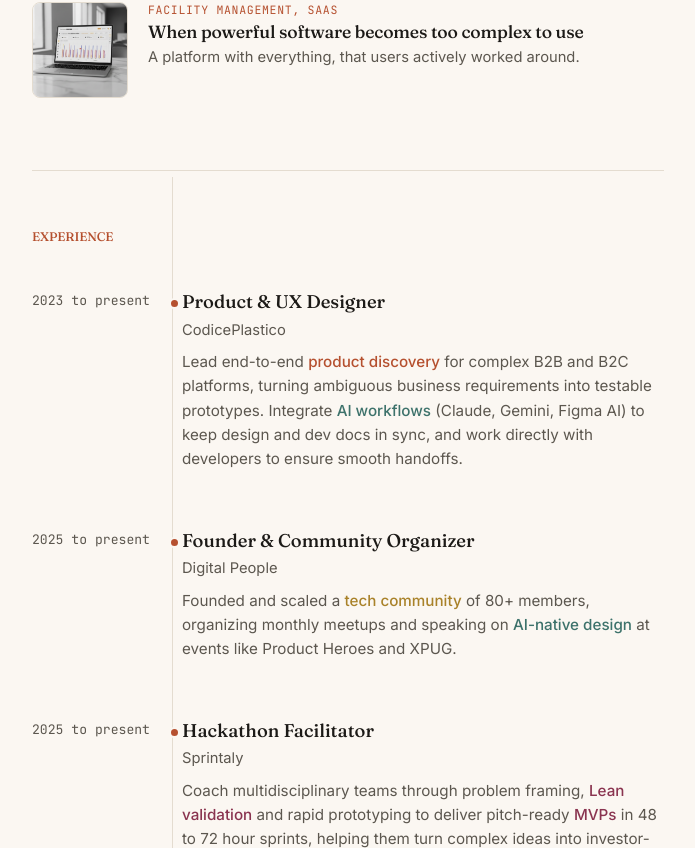
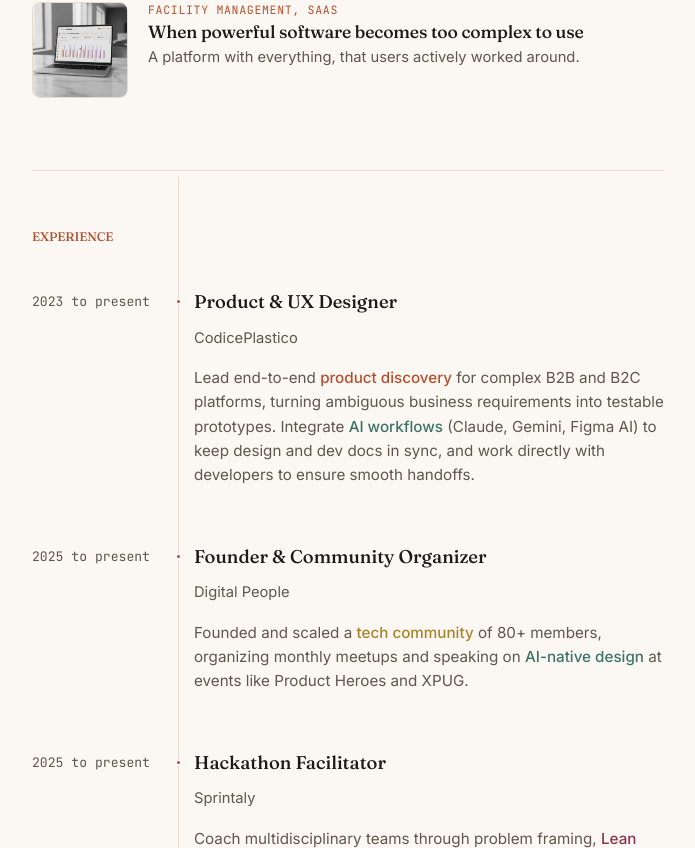
Before and after one commit to isabellabonora/website, a Next.js app: page / in a window 1280 px wide. Shown: the part 1432-2280 px from the top of the page, without its empty margins (292-987 px from the left). Built offline with nearby package versions, Linux system fonts and the light colour scheme.

Commit message:
adjustments

```diff
--- a/app/page.tsx
+++ b/app/page.tsx
@@ -507,8 +507,9 @@ const css = `
 
   .entry {
     display: grid;
-    grid-template-columns: 130px 1fr;
-    gap: 20px;
+    grid-template-columns: 130px 16px 1fr;
+    align-items: center;
+    gap: 8px;
     margin-bottom: 30px;
     position: relative;
     padding: 12px 14px;
@@ -523,7 +524,15 @@ const css = `
     font-size: 0.82rem;
     color: var(--ink-soft);
     font-family: 'JetBrains Mono', monospace;
-    padding-top: 3px;
+  }
+
+  #experience .entry .dot {
+    justify-self: center;
+    width: 7px;
+    height: 7px;
+    border-radius: 50%;
+    background: var(--accent);
+    border: 2px solid var(--bg);
   }
 
   .entry .role-title {
@@ -533,12 +542,14 @@ const css = `
   }
 
   .entry .org {
+    grid-column: 3;
     color: var(--ink-soft);
     font-size: 0.92rem;
     margin-top: 2px;
   }
 
   .entry p.desc {
+    grid-column: 3;
     margin-top: 8px;
     font-size: 0.95rem;
     color: var(--ink-soft);
@@ -548,8 +559,11 @@ const css = `
   @media (max-width: 560px) {
     .entry {
       grid-template-columns: 1fr;
+      align-items: start;
       gap: 6px;
     }
+    .entry .dot { display: none; }
+    .entry .org, .entry p.desc { grid-column: 1; }
   }
 
   /* ---------- SKILLS ---------- */
@@ -709,32 +723,15 @@ const css = `
   #experience::before {
     content: '';
     position: absolute;
-    left: 140px;
+    left: 146px;
     top: 6px;
     bottom: 6px;
     width: 1px;
     background: var(--line);
   }
 
-  #experience .entry .period {
-    position: relative;
-  }
-
-  #experience .entry .period::after {
-    content: '';
-    position: absolute;
-    right: -18px;
-    top: calc(0.92rem - 3.5px);
-    width: 7px;
-    height: 7px;
-    border-radius: 50%;
-    background: var(--accent);
-    border: 2px solid var(--bg);
-  }
-
   @media (max-width: 560px) {
     #experience::before { display: none; }
-    #experience .entry .period::after { display: none; }
   }
 
   /* ---------- EDUCATION LIST ---------- */
@@ -1184,47 +1181,42 @@ const bodyHtml = `
 
     <div class="entry">
       <div class="period">2023 to present</div>
-      <div>
+      <span class="dot"></span>
         <div class="role-title">Product &amp; UX Designer</div>
         <div class="org">CodicePlastico</div>
         <p class="desc">Lead end-to-end <span class="kw kw-design">product discovery</span> for complex B2B and B2C platforms, turning ambiguous business requirements into testable prototypes. Integrate <span class="kw kw-ai">AI workflows</span> (Claude, Gemini, Figma AI) to keep design and dev docs in sync, and work directly with developers to ensure smooth handoffs.</p>
-      </div>
     </div>
 
     <div class="entry">
       <div class="period">2025 to present</div>
-      <div>
+      <span class="dot"></span>
         <div class="role-title">Founder &amp; Community Organizer</div>
         <div class="org">Digital People</div>
         <p class="desc">Founded and scaled a <span class="kw kw-community">tech community</span> of <span class="count-up" data-target="80">0</span>+ members, organizing monthly meetups and speaking on <span class="kw kw-ai">AI-native design</span> at events like Product Heroes and XPUG.</p>
-      </div>
     </div>
 
     <div class="entry">
       <div class="period">2025 to present</div>
-      <div>
+      <span class="dot"></span>
         <div class="role-title">Hackathon Facilitator</div>
         <div class="org">Sprintaly</div>
         <p class="desc">Coach multidisciplinary teams through problem framing, <span class="kw kw-startup">Lean validation</span> and rapid prototyping to deliver pitch-ready <span class="kw kw-startup">MVPs</span> in 48 to 72 hour sprints, helping them turn complex ideas into investor-ready value propositions.</p>
-      </div>
     </div>
 
     <div class="entry">
       <div class="period">2021 to present</div>
-      <div>
+      <span class="dot"></span>
         <div class="role-title">Product Designer &amp; No-code Builder</div>
         <div class="org">Freelance</div>
         <p class="desc">Launched multiple production-ready <span class="kw kw-startup">MVPs</span> for early-stage <span class="kw kw-startup">startups</span>, from problem validation and <span class="kw kw-design">UX research</span> through functional <span class="kw kw-ai">Bubble.io</span> implementation. Long-term partner for a growing startup, evolving its MVP into a scaled platform.</p>
-      </div>
     </div>
 
     <div class="entry">
       <div class="period">2020 to 2021</div>
-      <div>
+      <span class="dot"></span>
         <div class="role-title">Product Lead &amp; Co-founder</div>
         <div class="org">Mimiroo, Startup Geeks Incubator</div>
         <p class="desc">End-to-end development of an <span class="kw kw-startup">EdTech project</span>: defined the business model and value proposition, ran competitor analysis, and built/tested a functional <span class="kw kw-startup">MVP</span> in Bubble.io to validate core assumptions with real users.</p>
-      </div>
     </div>
   </section>
 
--- a/portfolio-alt.html
+++ b/portfolio-alt.html
@@ -510,8 +510,9 @@
 
   .entry {
     display: grid;
-    grid-template-columns: 130px 1fr;
-    gap: 20px;
+    grid-template-columns: 130px 16px 1fr;
+    align-items: center;
+    gap: 8px;
     margin-bottom: 30px;
   }
 
@@ -521,7 +522,15 @@
     font-size: 0.82rem;
     color: var(--ink-soft);
     font-family: 'JetBrains Mono', monospace;
-    padding-top: 3px;
+  }
+
+  #experience .entry .dot {
+    justify-self: center;
+    width: 7px;
+    height: 7px;
+    border-radius: 50%;
+    background: var(--accent);
+    border: 2px solid var(--bg);
   }
 
   .entry .role-title {
@@ -531,12 +540,14 @@
   }
 
   .entry .org {
+    grid-column: 3;
     color: var(--ink-soft);
     font-size: 0.92rem;
     margin-top: 2px;
   }
 
   .entry p.desc {
+    grid-column: 3;
     margin-top: 8px;
     font-size: 0.95rem;
     color: var(--ink-soft);
@@ -546,8 +557,11 @@
   @media (max-width: 560px) {
     .entry {
       grid-template-columns: 1fr;
+      align-items: start;
       gap: 6px;
     }
+    .entry .org, .entry p.desc { grid-column: 1; }
+    .entry .dot { display: none; }
   }
 
   /* ---------- SKILLS ---------- */
@@ -716,33 +730,15 @@
   #experience::before {
     content: '';
     position: absolute;
-    left: 140px;
+    left: 146px;
     top: 6px;
     bottom: 6px;
     width: 1px;
     background: var(--line);
   }
 
-  #experience .entry .period {
-    position: relative;
-  }
-
-  #experience .entry .period::after {
-    content: '';
-    position: absolute;
-    right: -18px;
-    /* centers on the role-title's first line (1.15rem @ 1.6 line-height), not on .period's own text */
-    top: calc(0.92rem - 3.5px);
-    width: 7px;
-    height: 7px;
-    border-radius: 50%;
-    background: var(--accent);
-    border: 2px solid var(--bg);
-  }
-
   @media (max-width: 560px) {
     #experience::before { display: none; }
-    #experience .entry .period::after { display: none; }
   }
 
   /* ---------- EDUCATION LIST ---------- */
@@ -1194,47 +1190,42 @@
 
     <div class="entry">
       <div class="period">2023 to present</div>
-      <div>
+      <span class="dot"></span>
         <div class="role-title">Product &amp; UX Designer</div>
         <div class="org">CodicePlastico</div>
         <p class="desc">Lead end-to-end <span class="kw kw-design">product discovery</span> for complex B2B and B2C platforms, turning ambiguous business requirements into testable prototypes. Integrate <span class="kw kw-ai">AI workflows</span> (Claude, Gemini, Figma AI) to keep design and dev docs in sync, and work directly with developers to ensure smooth handoffs.</p>
-      </div>
     </div>
 
     <div class="entry">
       <div class="period">2025 to present</div>
-      <div>
+      <span class="dot"></span>
         <div class="role-title">Founder &amp; Community Organizer</div>
         <div class="org">Digital People</div>
         <p class="desc">Founded and scaled a <span class="kw kw-community">tech community</span> of <span class="count-up" data-target="80">0</span>+ members, organizing monthly meetups and speaking on <span class="kw kw-ai">AI-native design</span> at events like Product Heroes and XPUG.</p>
-      </div>
     </div>
 
     <div class="entry">
       <div class="period">2025 to present</div>
-      <div>
+      <span class="dot"></span>
         <div class="role-title">Hackathon Facilitator</div>
         <div class="org">Sprintaly</div>
         <p class="desc">Coach multidisciplinary teams through problem framing, <span class="kw kw-startup">Lean validation</span> and rapid prototyping to deliver pitch-ready <span class="kw kw-startup">MVPs</span> in 48 to 72 hour sprints, helping them turn complex ideas into investor-ready value propositions.</p>
-      </div>
     </div>
 
     <div class="entry">
       <div class="period">2021 to present</div>
-      <div>
+      <span class="dot"></span>
         <div class="role-title">Product Designer &amp; No-code Builder</div>
         <div class="org">Freelance</div>
         <p class="desc">Launched multiple production-ready <span class="kw kw-startup">MVPs</span> for early-stage <span class="kw kw-startup">startups</span>, from problem validation and <span class="kw kw-design">UX research</span> through functional <span class="kw kw-ai">Bubble.io</span> implementation. Long-term partner for a growing startup, evolving its MVP into a scaled platform.</p>
-      </div>
     </div>
 
     <div class="entry">
       <div class="period">2020 to 2021</div>
-      <div>
+      <span class="dot"></span>
         <div class="role-title">Product Lead &amp; Co-founder</div>
         <div class="org">Mimiroo, Startup Geeks Incubator</div>
         <p class="desc">End-to-end development of an <span class="kw kw-startup">EdTech project</span>: defined the business model and value proposition, ran competitor analysis, and built/tested a functional <span class="kw kw-startup">MVP</span> in Bubble.io to validate core assumptions with real users.</p>
-      </div>
     </div>
   </section>
 
```
